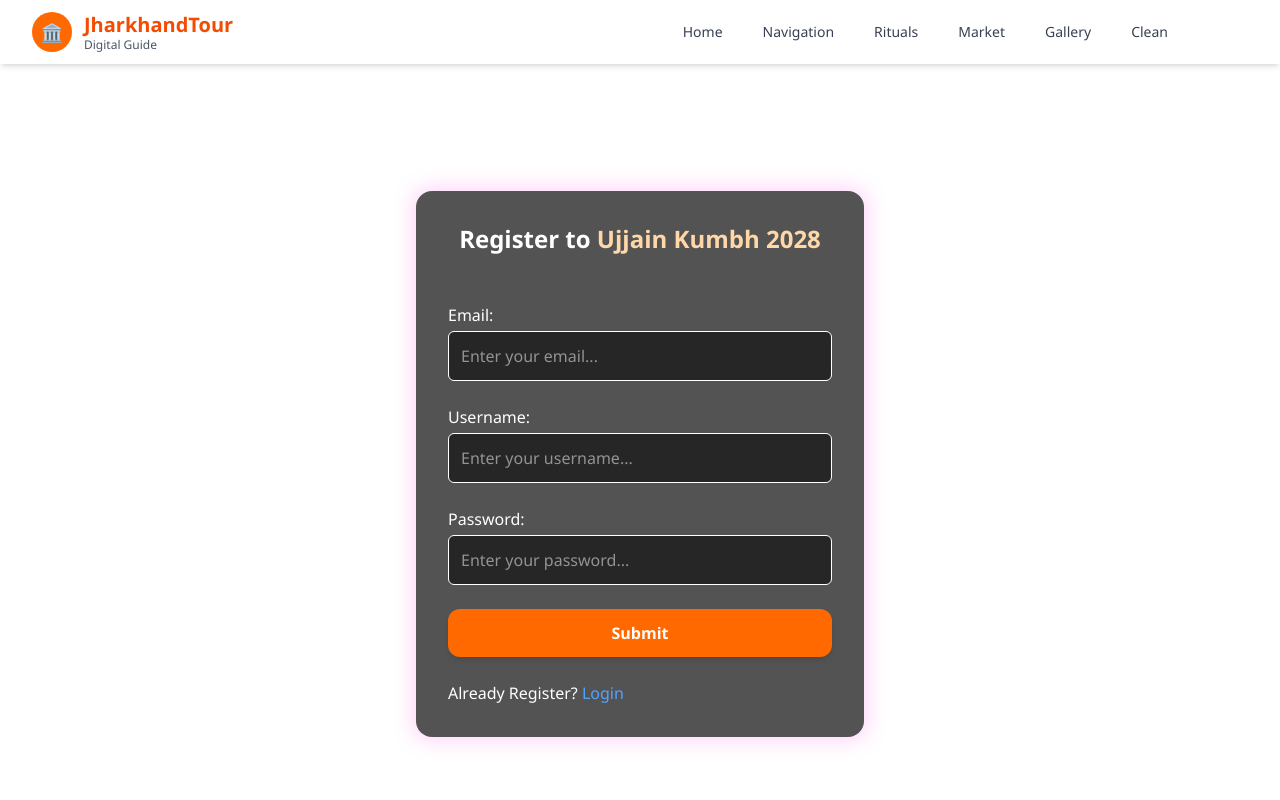
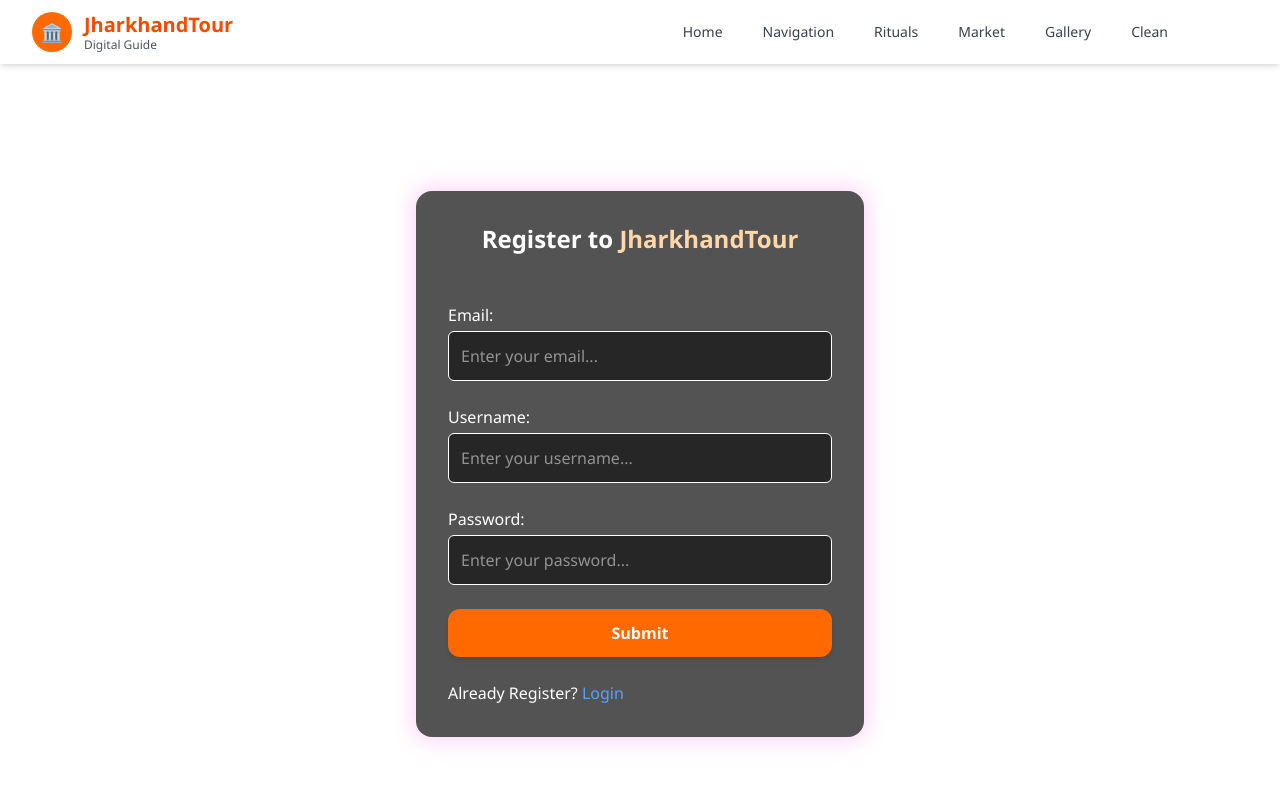
Before and after one commit to Sourav-student/SIH-project, a Next.js app: page /register in a window 1280 px wide. Shown: the top 800 px of the page. Built offline with nearby package versions, Linux system fonts and the light colour scheme.

Commit message:
updated version 1.03

```diff
--- a/src/app/login/page.tsx
+++ b/src/app/login/page.tsx
@@ -50,7 +50,7 @@
           onSubmit={handleSubmit}
         >
           <h2 className="text-2xl font-bold text-center mb-6 text-white">
-            Login to <span className="text-orange-200">Ujjain Kumbh 2028</span>
+            Login to <span className="text-orange-200">JharkhandTour</span>
           </h2>
 
           {/* Email Field */}
--- a/src/app/page.tsx
+++ b/src/app/page.tsx
@@ -65,7 +65,7 @@
       {/* Features Section */}
       <section className="max-w-7xl mx-auto px-4 py-16 sm:px-6 lg:px-8">
         <h2 className="text-3xl sm:text-4xl font-bold text-center mb-12 text-gray-800">
-          Explore Kumbh Mela
+          Explore Jharkhand
         </h2>
 
         <div className="grid grid-cols-1 sm:grid-cols-2 lg:grid-cols-4 gap-8">
--- a/src/app/register/page.tsx
+++ b/src/app/register/page.tsx
@@ -51,7 +51,7 @@
           onSubmit={handleSubmit}
         >
          <h2 className="text-2xl font-bold text-center mb-6 text-white">
-          Register to <span className="text-orange-200">Ujjain Kumbh 2028</span>
+          Register to <span className="text-orange-200">JharkhandTour</span>
         </h2>
 
           {/* Email Field */}
```
